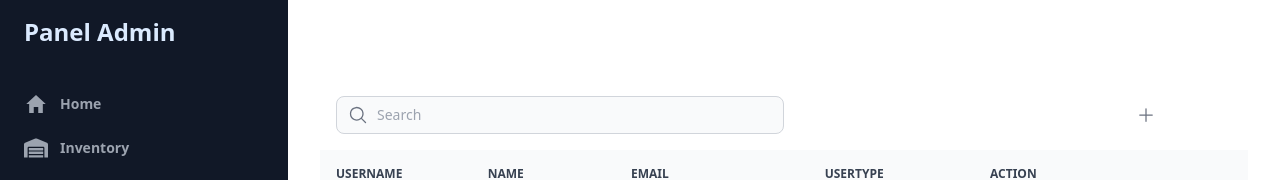
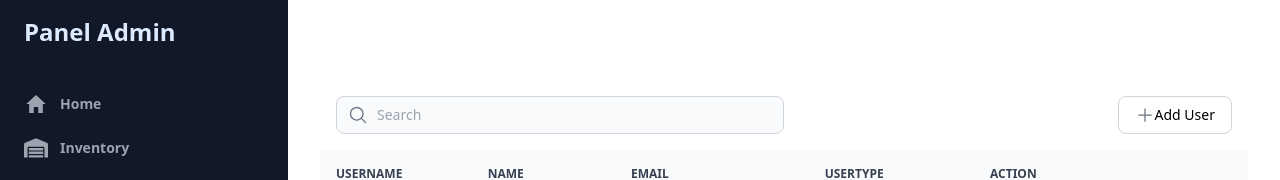
Before and after one commit to Gerar12/udb-dashboard, a React (Vite) app: page /user-management in a window 1280 px wide. Shown: the top 180 px of the page. Built offline with nearby package versions, Linux system fonts and the light colour scheme.

Commit message:
poniendo colores claros al button de add user

```diff
--- a/src/pages/user-management/index.tsx
+++ b/src/pages/user-management/index.tsx
@@ -74,7 +74,7 @@ const UserManager = () => {
                 onClick={openModal}
                 data-modal-target="createUserModal"
                 data-modal-toggle="createUserModal"
-                className="flex items-center justify-center text-white bg-primary-700 hover:bg-primary-800 focus:ring-4 focus:ring-primary-300 font-medium rounded-lg text-sm px-4 py-2 dark:bg-primary-600 dark:hover:bg-primary-700 focus:outline-none dark:focus:ring-primary-800"
+                className="flex items-center justify-center text-primary-700 bg-white hover:bg-gray-200 focus:ring-4 focus:ring-primary-300 font-medium rounded-lg text-sm px-4 py-2 border border-gray-300"
               >
                 <PlusIcon className="w-5 h-5 text-gray-500 " />
                 Add User
```
